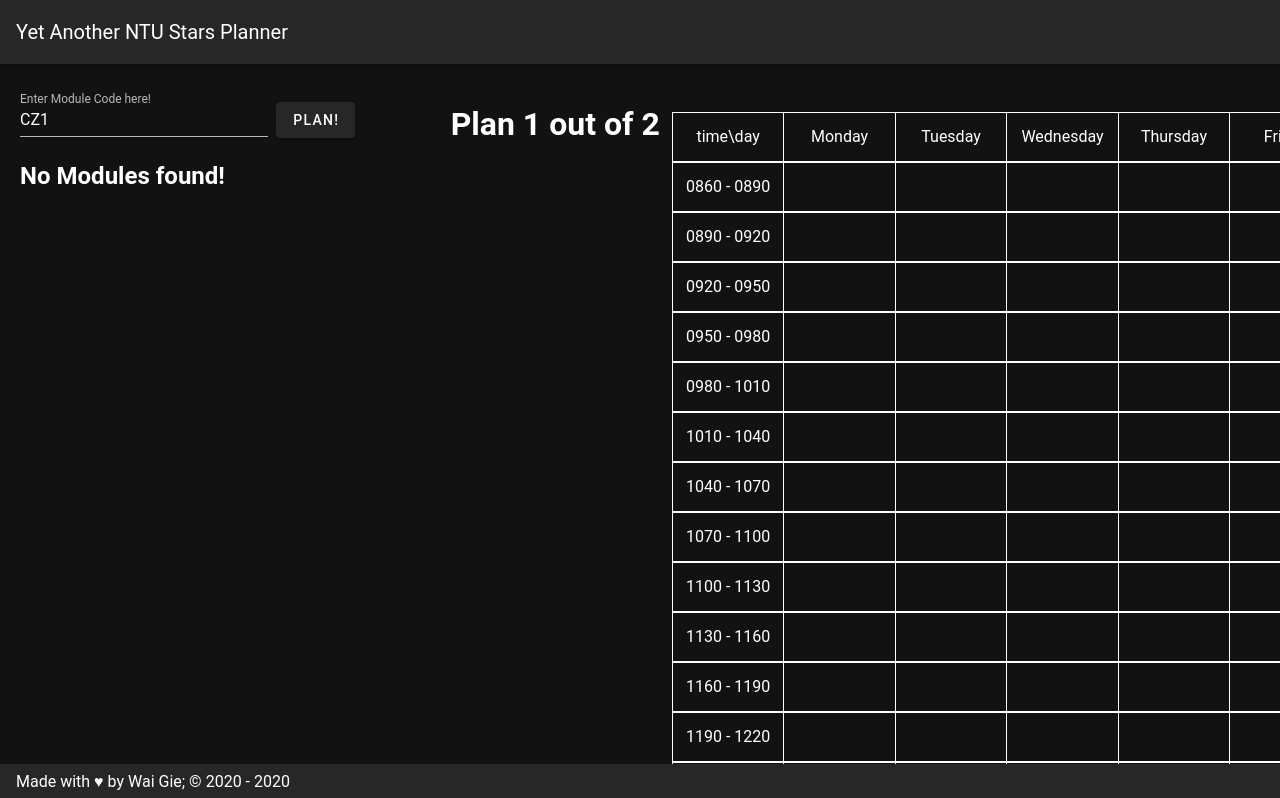
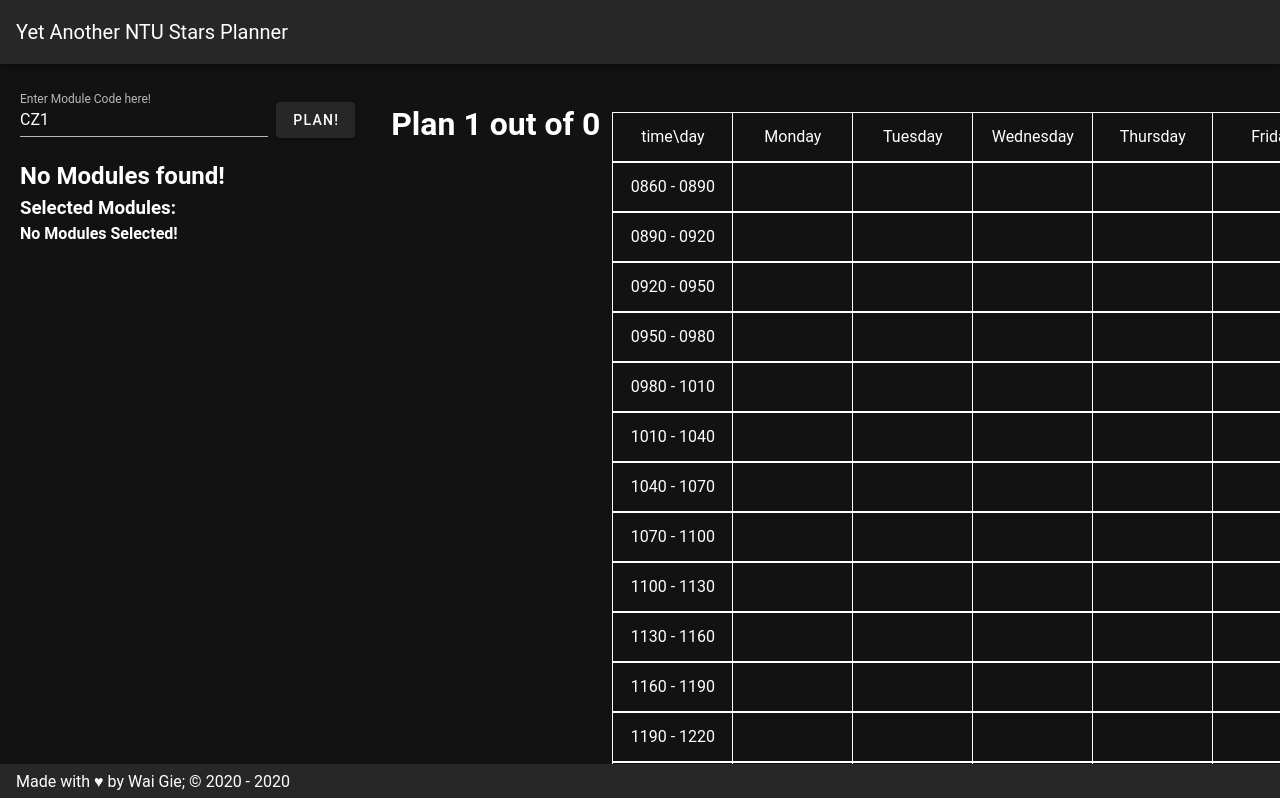
Before and after one commit to woshikie/YANTUSP, a Vue app: page / in a window 1280 px wide. Shown: the top 798 px of the page. Built offline with nearby package versions, Linux system fonts and the light colour scheme; a small style sheet from the web is missing.

Commit message:
logic updates

```diff
--- a/src/App.vue
+++ b/src/App.vue
@@ -5,11 +5,11 @@
     </v-app-bar>
     <v-main>
       <v-container class="fill-height" fluid >
-        <v-row align="center" justify="center" class="fill-height">
-          <v-col cols="12" sm="6" md="4" class="fill-height">
+        <v-row align="center" class="fill-height justify-space-between">
+          <v-col cols="12" sm="6" md="auto" class="fill-height flex">
             <ModuleControls v-model="selectedModules"/>
           </v-col>
-          <v-col cols="12" sm="6" md="8" class="fill-height">
+          <v-col cols="12" sm="6" md="auto" class="fill-height flex-fill">
             <TimeTablePicker v-model="selectedModules" />
           </v-col>
         </v-row>
--- /dev/null
+++ b/src/classes/Module.js
@@ -0,0 +1,9 @@
+class Module {
+  constructor (config = {}) {
+    this.code = '';
+    this.name = '';
+    this.AU = 0;
+    Object.assign(this, config);
+  }
+}
+export default Module;
--- /dev/null
+++ b/src/classes/ModuleIndexLesson.js
@@ -0,0 +1,28 @@
+class ModuleIndexLesson {
+  constructor (config = {}) {
+    this.type = '';
+    this.group = '';
+    this.day = '';
+    this.time = '';
+    this.venue = '';
+    this.remarks = '';
+    this.remarkType = -1;
+    Object.assign(this, config);
+  }
+
+  static parseRemarks (remark) {
+    if (remark.indexOf('Teaching Wk1,3') !== -1) return 1;
+    if (remark.indexOf('Teaching Wk2,4') !== -1) return 2;
+    return 0;
+  }
+
+  static parseLessonTime (time) {
+    const times = time.split('-');
+    if (times.length !== 2) return;
+    return {
+      start: parseInt(times[0]),
+      end: parseInt(times[1])
+    };
+  }
+}
+export default ModuleIndexLesson;
--- a/src/components/ModuleControls.vue
+++ b/src/components/ModuleControls.vue
@@ -1,11 +1,11 @@
 <template>
-  <div class="d-flex flex-column align-start justify-space-between fill-height max-h-100 ml-2">
+  <div class="d-flex flex-column align-start justify-start fill-height max-h-100 ml-2">
     <div class="d-flex flex-row justify-center align-baseline">
       <v-text-field :clearable="true" :clear-icon="icons.mdiClose" :value="txtModule" @click:clear="fetchModuleResult=[]"
                     @input="txtModuleChange($event)" label="Enter Module Code here!" />
       <v-btn class="ml-2">Plan!</v-btn>
     </div>
-    <div class="flex align-start d-flex flex-column overflow-auto">
+    <div class="align-start d-flex flex-column overflow-auto">
       <h2 v-if="!hasResult">{{ helperText }}</h2>
       <v-btn v-for="(mod, index) in fetchModuleResult" @click="onModuleAdd(mod)"
              :key="'fetchModuleResult[]+'+index" class="text-no-wrap mt-1">
@@ -14,7 +14,8 @@
       </v-btn>
     </div>
     <h3>Selected Modules:</h3>
-    <div class="flex d-flex flex-column align-start overflow-auto">
+    <h4 v-if="hasNoModulesSelected">No Modules Selected!</h4>
+    <div class="d-flex flex-column align-start overflow-auto">
       <v-btn v-for="(mod, index) in selectedModules" class="mt-1" @click="onModuleDelete(mod.code)"
              :key="'selectedModules[]+'+index + mod.code">
         <v-icon class="mr-2">{{ icons.mdiMinus }}</v-icon>
@@ -27,6 +28,8 @@
 import Vue from 'vue';
 import $ from 'jquery';
 import { mdiPlus, mdiMinus, mdiClose } from '@mdi/js';
+import ModuleIndexLesson from '@/classes/ModuleIndexLesson';
+import Module from '@/classes/Module';
 export default {
   name: 'ModuleControls',
   data: () => ({
@@ -56,7 +59,7 @@ export default {
         if (cols.length !== 7) continue; // Skip Header
         const modIndex = this.parseModIndex(cols[0]);
         if (modIndex !== undefined) currentModIndex = modIndex;
-        const modLesson = {
+        const modLesson = new ModuleIndexLesson({
           type: cols[1].innerText,
           group: cols[2].innerText,
           day: cols[3].innerText,
@@ -64,7 +67,7 @@ export default {
           venue: cols[5].innerText,
           remarks: cols[6].innerText,
           remarkType: this.parseRemarks(cols[6].innerText)
-        };
+        });
         if (currentModIndex !== undefined) {
           if (indexes[currentModIndex] === undefined) { indexes[currentModIndex] = []; }
           indexes[currentModIndex].push(modLesson);
@@ -82,17 +85,10 @@ export default {
       return test[0].innerText;
     },
     parseRemarks (remark) {
-      if (remark.indexOf('Teaching Wk1,3') !== -1) return 1;
-      if (remark.indexOf('Teaching Wk2,4') !== -1) return 2;
-      return 0;
+      return ModuleIndexLesson.parseRemarks(remark);
     },
     parseLessonTime (time) {
-      const times = time.split('-');
-      if (times.length !== 2) return;
-      return {
-        start: times[0],
-        end: times[1]
-      };
+      return ModuleIndexLesson.parseLessonTime(time);
     },
     getModules () {
       const formData = {
@@ -120,7 +116,7 @@ export default {
         const fetchModuleResult = [];
         for (let i = 0; i < tables.length; i += 2) {
           // parse mod name;
-          const modInfo = this.parseModName($(tables[i]));
+          const modInfo = new Module(this.parseModName($(tables[i])));
           modInfo.indexes = this.parseModIndexes($(tables[i + 1]));
           fetchModuleResult.push(modInfo);
         }
@@ -157,9 +153,15 @@ export default {
       return this.fetchModuleResult.length > 0;
     },
     helperText () {
-      if (this.txtModule.length === 0) { return 'Start by entering a course code!'; }
+      if (this.txtModule.length === 0) {
+        if (!this.hasNoModulesSelected) { return 'Enter course code to continue!'; }
+        return 'Start by entering a course code!';
+      }
       if (this.fetchModulePromise === null) { return 'No Modules found!'; }
       return 'Searching NTU database... Please wait';
+    },
+    hasNoModulesSelected () {
+      return Object.keys(this.selectedModules).length === 0;
     }
   }
 };
--- a/src/components/TimeTablePicker.vue
+++ b/src/components/TimeTablePicker.vue
@@ -1,7 +1,7 @@
 <template>
   <v-container fluid class="d-flex align-center flex-column fill-height">
-    <h1>Plan 1 out of 2</h1>
-    <TimeTableViewer class="flex d-flex" />
+    <h1>Plan {{ planIndex+1 }} out of {{ plans.length }}</h1>
+    <TimeTableViewer :value="selectedPlan" class="flex d-flex" />
   </v-container>
 
 </template>
@@ -12,9 +12,108 @@ export default {
   name: 'TimeTablePicker',
   components: { TimeTableViewer },
   props: {
-    value: {
-      type: undefined,
-      default: {}
+    value: { // This is my selected module
+      type: Object,
+      default () { return {}; }
+    }
+  },
+  mounted () {
+  },
+  computed: {
+    selectedModule: {
+      get () { return this.value; },
+      set (val) { this.value = val; }
+    },
+    plans: {
+      get () {
+        let plans = this.generatePlans();
+        plans = this.filterClashes(plans);
+        return plans;
+      }
+    },
+    selectedPlan () {
+      return this.withData(this.plans[this.planIndex]);
+    }
+  },
+  data () {
+    return {
+      planIndex: 0
+    };
+  },
+  methods: {
+    generatePlans () {
+      if (this.selectedModule === undefined) return;
+      this.planIndex = 0;
+      let combinations = [];
+      for (const courseCode in this.selectedModule) {
+        const currCourse = this.selectedModule[courseCode];
+        const currentCombinations = [];
+        for (const currCourseIndex in currCourse.indexes) {
+          const course = {
+            code: courseCode,
+            index: currCourseIndex
+          };
+          if (combinations.length === 0) {
+            currentCombinations.push([course]);
+          } else {
+            for (const combo in combinations) {
+              const arr = [
+                ...combinations[combo],
+                course
+              ];
+              currentCombinations.push(arr);
+            }
+          }
+        }
+        combinations = currentCombinations;
+      }
+      return combinations;
+    },
+    filterClashes (plans) {
+      const filteredPlans = [];
+      for (const p in plans) {
+        const plan = this.hydratePlan(plans[p]);
+        let hasClash = false;
+        if (plan.timings.length > 1) {
+          for (let t1 = 0; t1 < plan.timings.length - 1; t1++) {
+            for (let t2 = t1 + 1; t2 < plan.timings.length; t2++) {
+              const block1 = plan.timings[t1];
+              const block2 = plan.timings[t2];
+              if (
+                block1.day !== block2.day ||
+                block1.time.start >= block2.time.end ||
+                block1.time.end <= block2.time.start
+              ) continue;
+              hasClash = true;
+              break;
+            }
+            if (hasClash) break;
+          }
+        }
+        if (!hasClash) filteredPlans.push(plans[p]);
+      }
+      return filteredPlans;
+    },
+    hydratePlan (plan) {
+      const ret = {};
+      ret.reference = plan;
+      ret.timings = [];
+      for (const i in plan) {
+        const courseCode = plan[i].code;
+        const indexNumber = plan[i].index;
+        const currentCourseIndexTimings = this.selectedModule[courseCode].indexes[indexNumber];
+        ret.timings = ret.timings.concat(currentCourseIndexTimings);
+      }
+      return ret;
+    },
+    withData (plan) {
+      for (const i in plan) {
+        const courseCode = plan[i].code;
+        const indexNumber = plan[i].index;
+        const currentCourseIndexTimings = this.selectedModule[courseCode].indexes[indexNumber];
+        plan[i].index = currentCourseIndexTimings;
+      }
+      return plan;
     }
   }
 };
--- a/src/components/TimeTableViewer.vue
+++ b/src/components/TimeTableViewer.vue
@@ -14,8 +14,8 @@ export default {
   name: 'TimeTableViewer',
   props: {
     value: {
-      type: undefined,
-      default: {}
+      type: Object,
+      default () { return {}; }
     }
   },
   computed: {
```
